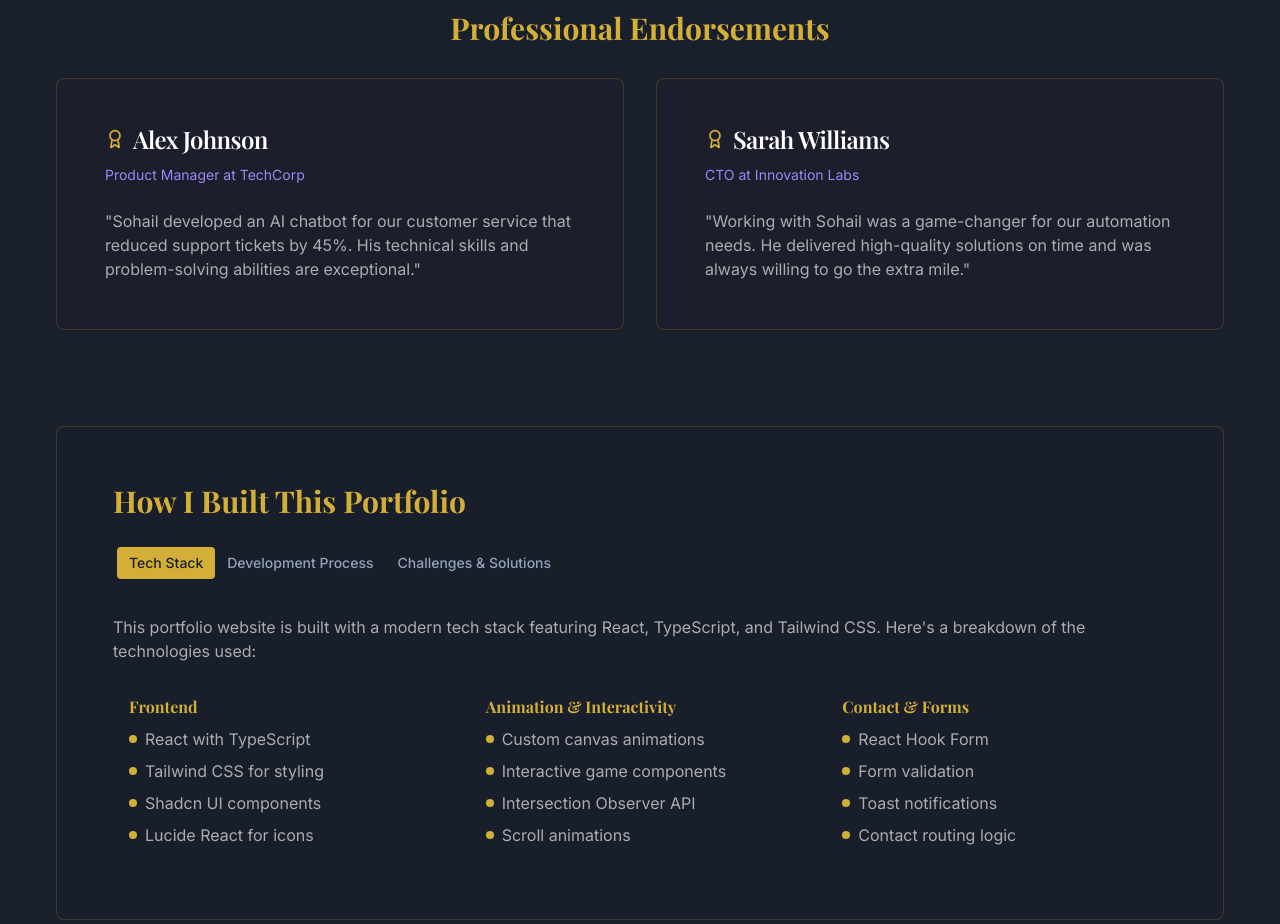
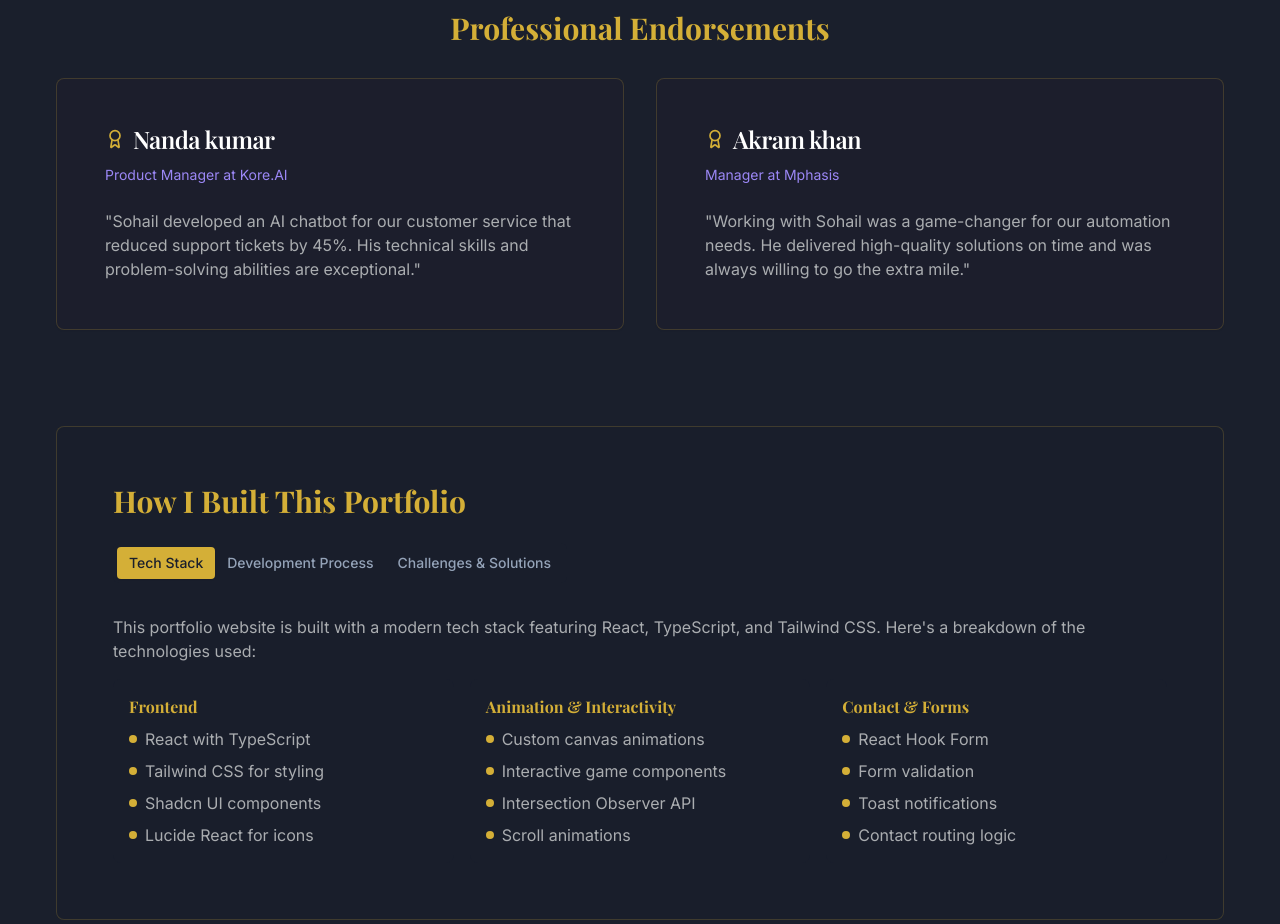
Before and after one commit to sohailkhan0613/md-sohail-khan, a React (Vite) app: page /for-recruiters in a window 1280 px wide. Shown: the part 1340-2264 px from the top of the page. Built offline with nearby package versions, Linux system fonts and the light colour scheme.

Commit message:
updated references

```diff
--- a/src/pages/RecruiterPage.tsx
+++ b/src/pages/RecruiterPage.tsx
@@ -56,13 +56,13 @@ const milestones = [
 // Testimonials
 const testimonials = [
   {
-    name: "Alex Johnson",
-    role: "Product Manager at TechCorp",
+    name: "Nanda kumar",
+    role: "Product Manager at Kore.AI",
     content: "Sohail developed an AI chatbot for our customer service that reduced support tickets by 45%. His technical skills and problem-solving abilities are exceptional."
   },
   {
-    name: "Sarah Williams",
-    role: "CTO at Innovation Labs",
+    name: "Akram khan",
+    role: "Manager at Mphasis",
     content: "Working with Sohail was a game-changer for our automation needs. He delivered high-quality solutions on time and was always willing to go the extra mile."
   }
 ];
```
